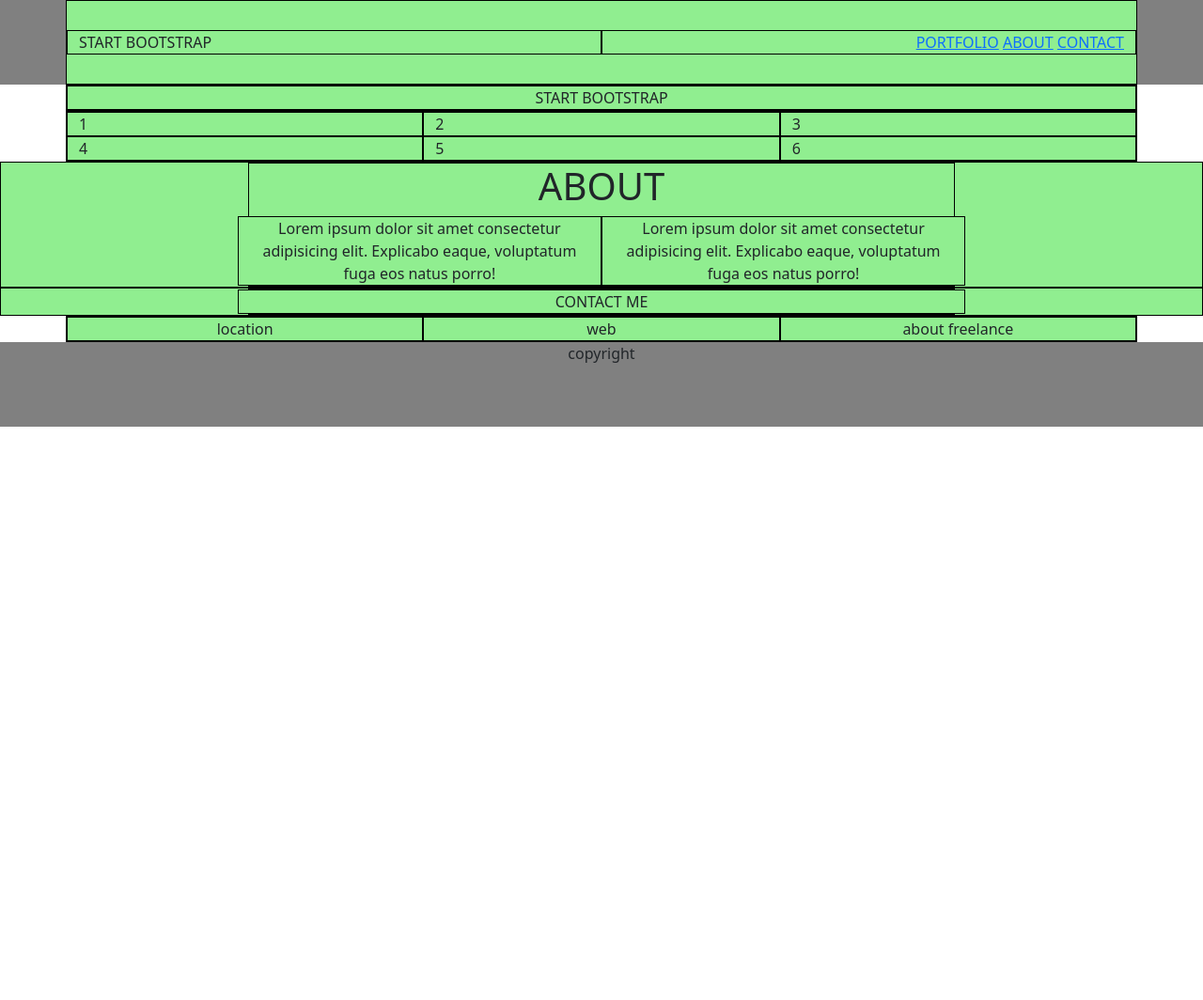
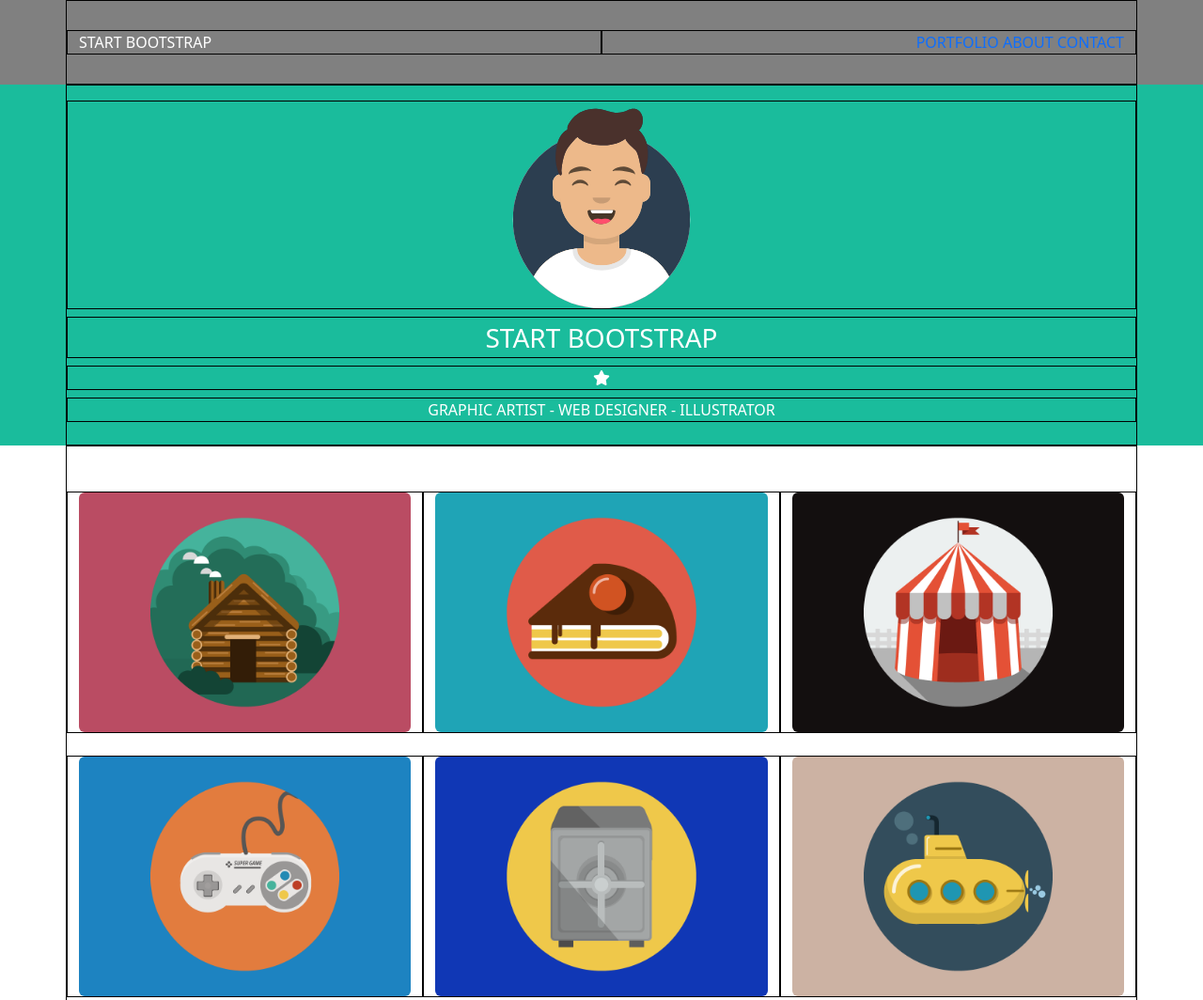
Before and after one commit to AnnaSpjut/html-css-bootstrap-freelancer, a plain HTML site: page index.html in a window 1280 px wide. Shown: the top 1064 px of the page at 94% size. Before the commit the page ends 800 px from the top, so only its background shows below. Drawn offline with nearby package versions, Linux system fonts and the light colour scheme.

Commit message:
[add]content jumbo + portfolio

```diff
--- a/assets/css/style.css
+++ b/assets/css/style.css
@@ -1,7 +1,7 @@
+/* debug */
 [class^="container"],
 [class^="col"],
 [class^="as-container"]{
-  background-color: lightgreen;
   border: 1px solid black;
 }
 
@@ -14,3 +14,20 @@ header, footer{
   width: 60%;
   margin: 0 auto;
 }
+
+#jumbotron,
+#about{
+  background-color: #1ABC9C;
+  color: white;
+}
+
+#jumbotron img{
+  width: 220px;
+  height: 220px;
+}
+
+#portfolio img{
+  width: 100%;
+  height: 100%;
+
+}
--- a/index.html
+++ b/index.html
@@ -3,10 +3,12 @@
 <head>
   <meta charset="UTF-8">
   <meta name="viewport" content="width=, initial-scale=1.0">
+
   <!-- BOOTSTRAP -->
   <link href="https://cdn.jsdelivr.net/npm/bootstrap@5.3.2/dist/css/bootstrap.min.css" rel="stylesheet" integrity="sha384-T3c6CoIi6uLrA9TneNEoa7RxnatzjcDSCmG1MXxSR1GAsXEV/Dwwykc2MPK8M2HN" crossorigin="anonymous">
 
   <!-- FONT AWESOME -->
+  <link rel="stylesheet" href="https://cdnjs.cloudflare.com/ajax/libs/font-awesome/6.5.1/css/all.min.css" integrity="sha512-DTOQO9RWCH3ppGqcWaEA1BIZOC6xxalwEsw9c2QQeAIftl+Vegovlnee1c9QX4TctnWMn13TZye+giMm8e2LwA==" crossorigin="anonymous" referrerpolicy="no-referrer" />
 
   <link rel="stylesheet" href="assets/css/style.css">
   <title>Freelancer</title>
@@ -17,15 +19,15 @@
 
   <!-- HEADER -->
   <header>
-    <div class="container align-items-center h-100">
+    <div class="container text-white  align-items-center h-100">
       <div class="row align-items-center h-100">
         <div class="col-6">START BOOTSTRAP</div>
         <div class="col-6">
           <div class="hamburger d-md-none text-end">H</div>
           <nav class="menu d-none d-md-block text-end">
-            <a href="#">PORTFOLIO</a>
-            <a href="#">ABOUT</a>
-            <a href="#">CONTACT</a>
+            <a href="#" class="text-decoration-none">PORTFOLIO</a>
+            <a href="#"class="text-decoration-none">ABOUT</a>
+            <a href="#"class="text-decoration-none">CONTACT</a>
           </nav>
         </div>
       </div>
@@ -35,29 +37,54 @@
   <!-- MAIN -->
   <main>
     <!-- section jumbotron -->
-    <section>
+    <!-- TODO:
+    schrink text ver mobile
+    insert star lines
+    fix m & p -->
+    <section id="jumbotron">
       <div class="container">
         <div class="row">
-          <div class="col text-center">START BOOTSTRAP</div>
+          <div class="col-12 text-center my-1 mt-3">
+            <img src="assets/img/avatar.svg" alt="">
+          </div>
+          <div class="col-12 text-center my-1 fs-3">START BOOTSTRAP</div>
+          <div class="col-12 text-center my-1">
+            <i class="fa-solid fa-star"></i>
+          </div>
+          <div class="col-12 text-center my-1 mb-4 ">GRAPHIC ARTIST - WEB DESIGNER - ILLUSTRATOR</div>
         </div>
     </div>
     </section>
 
     <!-- section portfolio -->
-    <section>
-      <div class="container">
-        <div class="row">
-          <div class="col-12 col-md-6 col-lg-4">1</div>
-          <div class="col-12 col-md-6 col-lg-4">2</div>
-          <div class="col-12 col-md-6 col-lg-4">3</div>
-          <div class="col-12 col-md-6 col-lg-4">4</div>
-          <div class="col-12 col-md-6 col-lg-4">5</div>
-          <div class="col-12 col-md-6 col-lg-4">6</div>
+    <!-- TODO:
+    insert col offset for ver desktop -->
+    <section id="portfolio">
+      <div class="container py-5">
+        <div class="row row-gap-4">
+          <div class="col-12 col-md-6 col-lg-4">
+            <img src="assets/img/cabin.png" class="rounded-2"alt="cabin">
+          </div>
+          <div class="col-12 col-md-6 col-lg-4">
+            <img src="assets/img/cake.png" class="rounded-2" alt="cake">
+          </div>
+          <div class="col-12 col-md-6 col-lg-4">
+            <img src="assets/img/circus.png" class="rounded-2" alt="circus">
+          </div>
+          <div class="col-12 col-md-6 col-lg-4">
+            <img src="assets/img/game.png" class="rounded-2" alt="game">
+          </div>
+          <div class="col-12 col-md-6 col-lg-4">
+            <img src="assets/img/safe.png" class="rounded-2" alt="safe">
+          </div>
+          <div class="col-12 col-md-6 col-lg-4">
+            <img src="assets/img/submarine.png" class="rounded-2" alt="submarine">
+          </div>
         </div>
       </div>
     </section>
     <!-- section about -->
-    <section>
+    <section id="about">
       <div class="container-fluid">
         <div class="as-container">
           <div class="row">
@@ -92,8 +119,7 @@
 
   <!-- FOOTER -->
   <footer>
-    <div class="row">
-      <div class="text-center">copyright</div>
+    <div class="text-center ">copyright
     </div>
   </footer>
 </body>
```
Also changed, not shown: assets/img/avatar.svg (added), assets/img/cabin.png (added), assets/img/cake.png (added), assets/img/circus.png (added), assets/img/game.png (added), assets/img/safe.png (added), assets/img/submarine.png (added), 2 other files.
